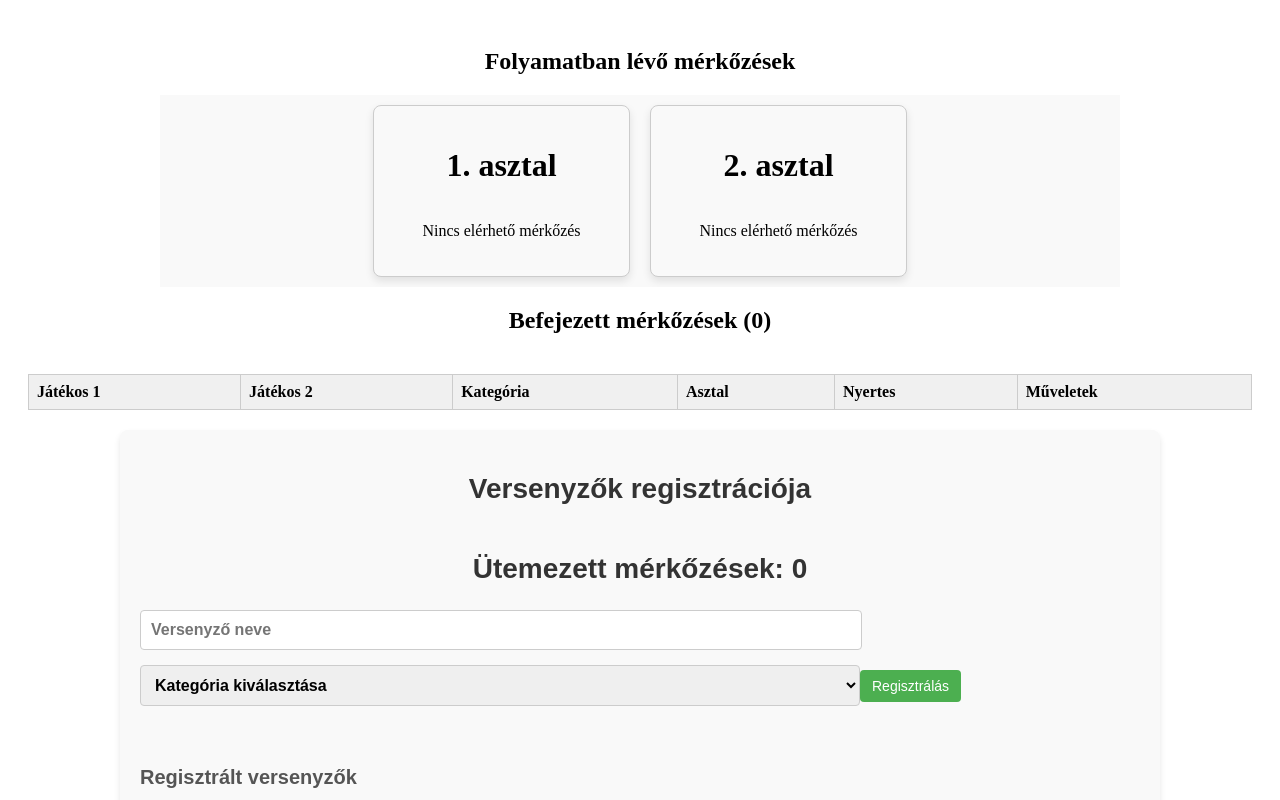
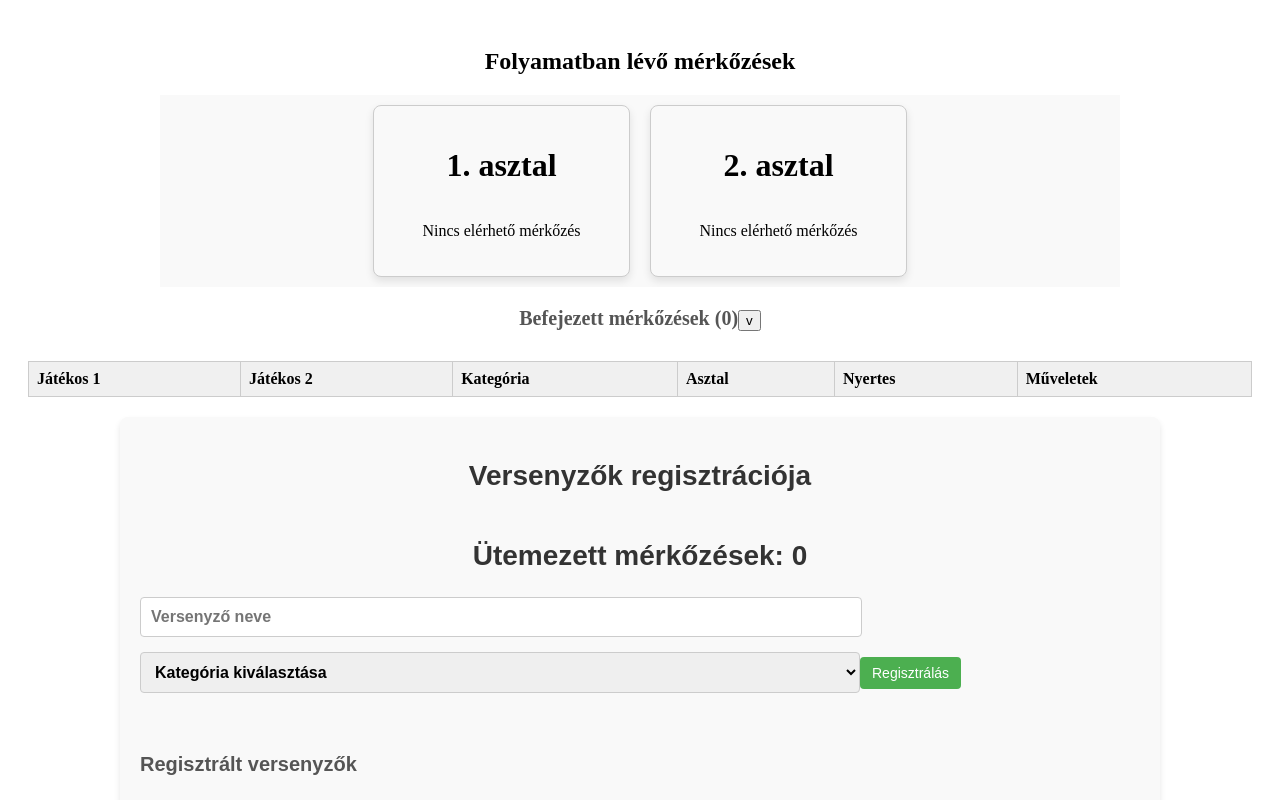
Before and after one commit to balazs-csutortoki/table-tennis-tournament, a React (Create React App) app: page /table-tennis-tournament/tournament in a window 1280 px wide. Shown: the top 800 px of the page. Built offline with nearby package versions, Linux system fonts and the light colour scheme.

Commit message:
Finished Matches - collapsable

```diff
--- a/src/components/OngoingMatches.tsx
+++ b/src/components/OngoingMatches.tsx
@@ -21,6 +21,10 @@ const OngoingMatches: React.FC = () => {
     const [isModalOpen, setIsModalOpen] = useState(false);
     const [selectedTable, setSelectedTable] = useState<number | null>(null);
     const [searchQuery, setSearchQuery] = useState('');
+    const [isFinishedMatchesTableCollapsed, setIsFinishedMatchesTableCollapsed] = useState(true); // State to toggle table visibility
+    const toggleFinishedMatchesTable = () => {
+        setIsFinishedMatchesTableCollapsed(!isFinishedMatchesTableCollapsed);
+    };
 
     useEffect(() => {
         // localStorage.setItem('scheduledMatches', JSON.stringify(scheduledMatches));
@@ -345,7 +349,13 @@ const OngoingMatches: React.FC = () => {
                 </Modal>
             )}
 
-            <h2>{t('tournament.finishedMatchesTitle')} ({finishedMatches.length})</h2>
+            <h3 className="match-list-title" onClick={toggleFinishedMatchesTable}>
+                {t('tournament.finishedMatchesTitle')} ({finishedMatches.length})
+                <button className="toggle-button">
+                    {isFinishedMatchesTableCollapsed ? 'v' : '<'}
+                </button>
+            </h3>
+            {isFinishedMatchesTableCollapsed && (
                 <table>
                     <thead>
                         <tr>
@@ -380,6 +390,7 @@ const OngoingMatches: React.FC = () => {
                         ))}
                     </tbody>
                 </table>
+            )}
         </div>
     );
 };
```
Lines whose indentation alone changed are shown as unchanged.
